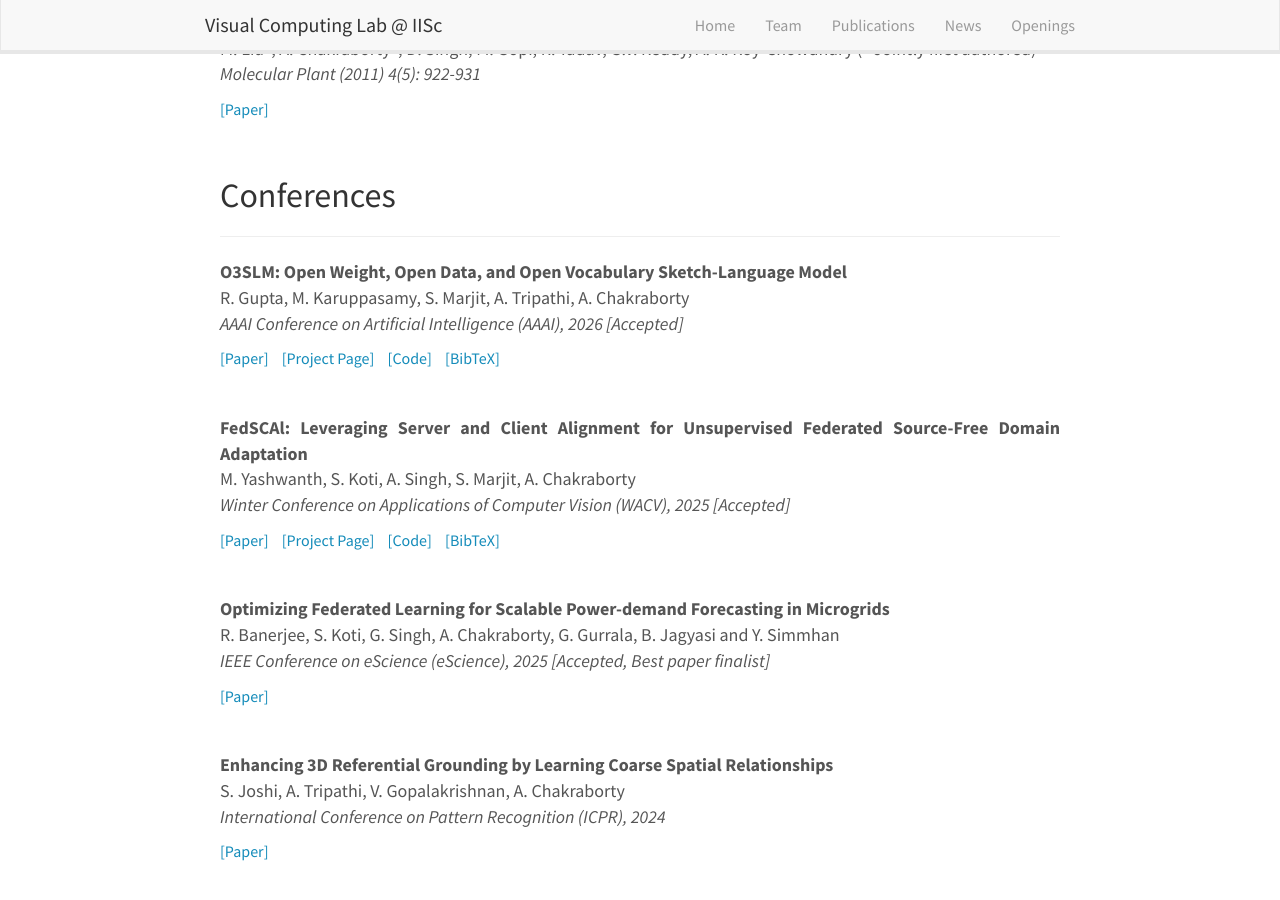
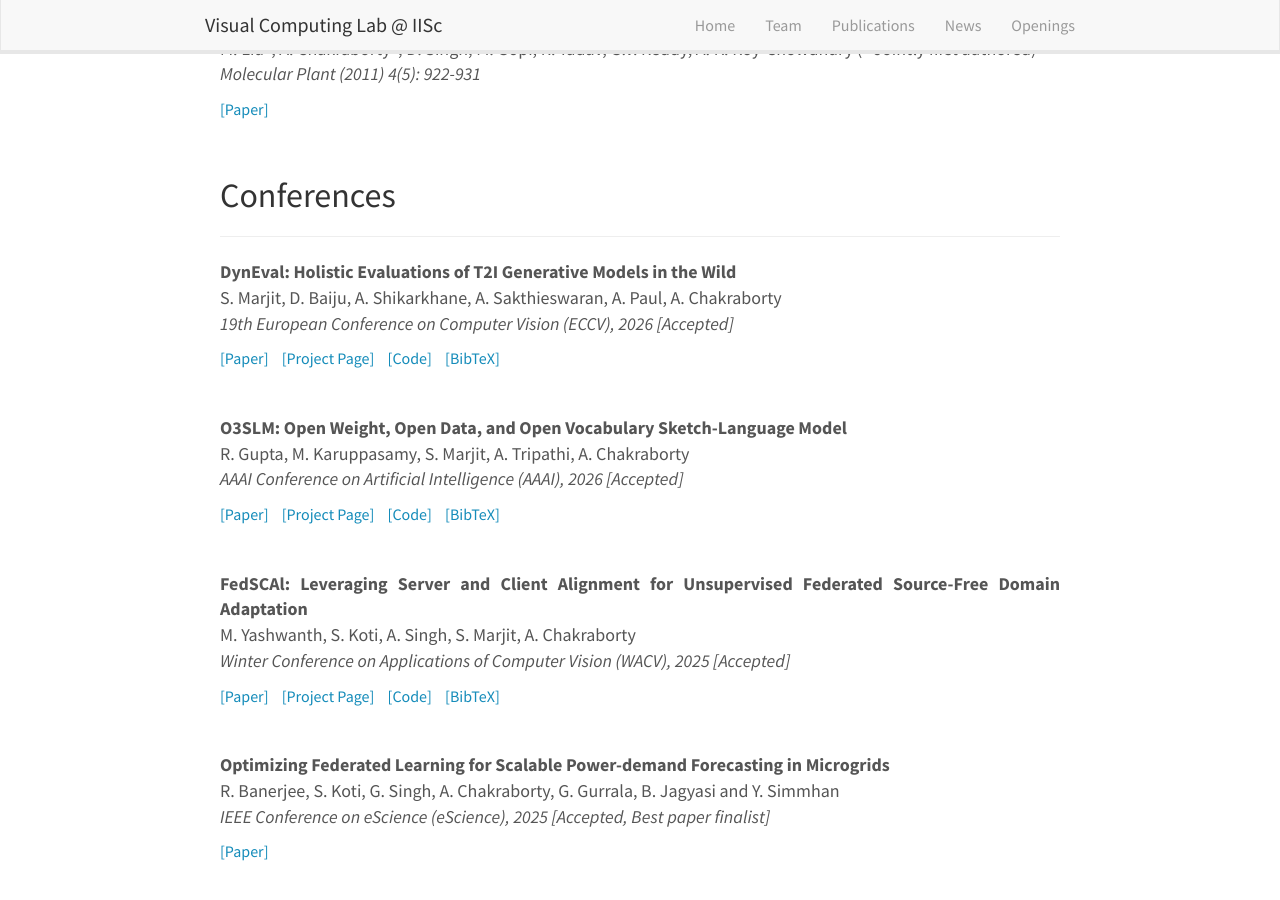
Before and after one commit to vcl-iisc/vclab-website, a Jekyll site: the page built from _pages/publications.md, in a window 1280 px wide and 900 px high, scrolled down 3609 px. Built offline with Jekyll 4.4.1, drawn with Linux system fonts in a browser that asks for light colours; nearby versions of some CDN libraries.

Commit message:
Add new publication and update existing paper link
Added a new publication entry for 'DynEval' and updated the paper link for 'O3SLM'.

```diff
--- a/_data/publications.yml
+++ b/_data/publications.yml
@@ -9,6 +9,16 @@
 
 
 ################### Conferences and Journals ###################
+
+- paper: "DynEval: Holistic Evaluations of T2I Generative Models in the Wild"
+  author: "S. Marjit, D. Baiju, A. Shikarkhane, A. Sakthieswaran, A. Paul, A. Chakraborty"
+  pub: "19th European Conference on Computer Vision (ECCV), 2026 [Accepted]"
+  type: "conference"
+  project_page: "https://vcl-iisc.github.io/dyneval/"
+  paper_link: "https://arxiv.org/pdf/2607.11199"
+  code_link: "https://github.com/vcl-iisc/dyneval_code"
+  bibtex: ""
+
 
 - paper: "Prompt Estimation from Prototypes for Federated Prompt Tuning of Vision Transformers"
   author: "M. Yashwanth, S. Ghosh, A. Tripathi, A. Chakraborty"
@@ -24,7 +34,7 @@
   pub: "AAAI Conference on Artificial Intelligence (AAAI), 2026 [Accepted]"
   type: "conference"
   project_page: "https://vcl-iisc.github.io/O3SLM/"
-  paper_link: "Coming Soon"
+  paper_link: "https://arxiv.org/abs/2511.14368"
   code_link: "https://github.com/vcl-iisc/O3SLM_code"
   bibtex: ""
 
```
